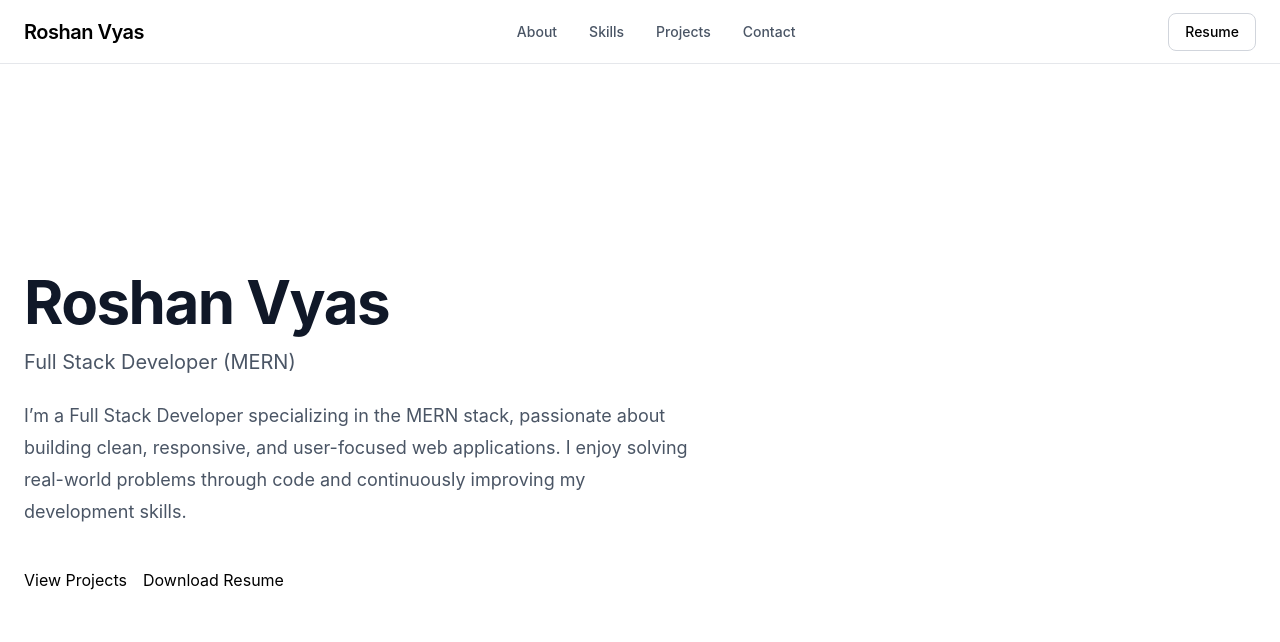
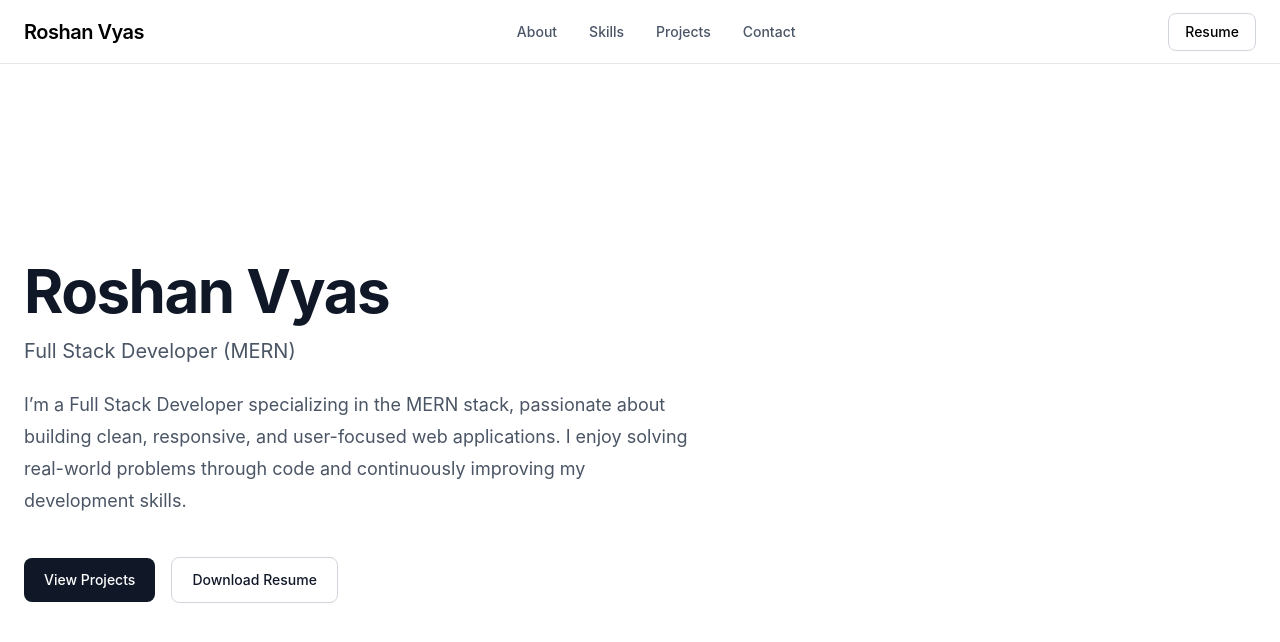
Before and after one commit to roshan-vyas-dev/roshan-portfolio, a React (Vite) app: page / in a window 1280 px wide. Shown: the top 642 px of the page. Built offline with nearby package versions, Linux system fonts and the light colour scheme.

Commit message:
feat: create reusable Button component

```diff
--- a/src/components/Button.jsx
+++ b/src/components/Button.jsx
@@ -1,9 +1,20 @@
-function Button({ children, variant = "primary" }) {
-  return (
-    <button>
-      {children}
-    </button>
-  );
+
+
+function Button({ children, variant = "primary", className = "", }) {
+    const baseClasses =
+        "rounded-lg px-5 py-3 text-sm font-medium transition-colors";
+
+    const variants = {
+        primary: "bg-gray-900 text-white hover:bg-gray-800",
+        secondary:
+            "border border-gray-300 text-gray-900 hover:bg-gray-100",
+    };
+
+    return (
+        <button className={`${baseClasses} ${variants[variant]} ${className}`}>
+            {children}
+        </button>
+    );
 }
 
 export default Button;
```
